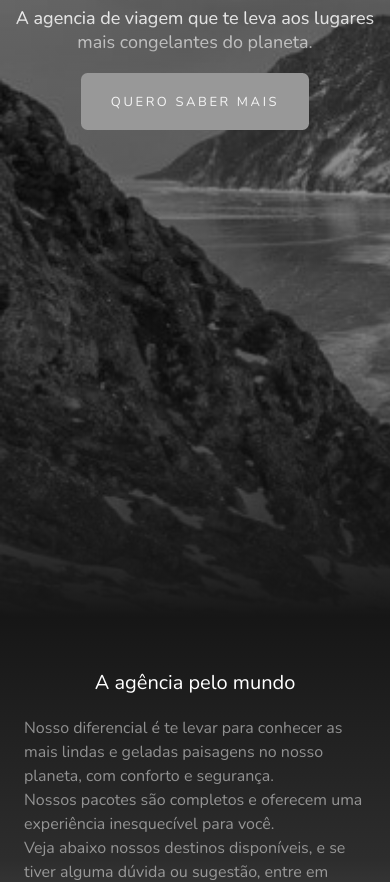
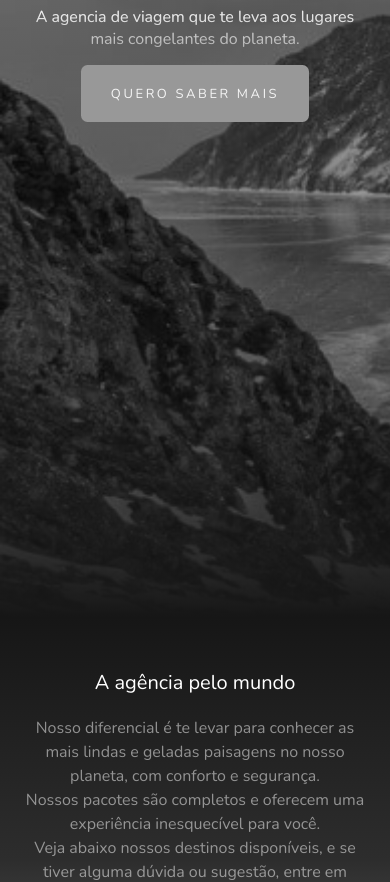
Before and after one commit to natalyapeixoto/responsive-mundo-gelado, a plain HTML site: page index.html in a window 390 px wide. Shown: the part 227-1109 px from the top of the page. Drawn offline with nearby package versions, Linux system fonts and the light colour scheme.

Commit message:
responsive {reprograma}

```diff
--- a/css/style.css
+++ b/css/style.css
@@ -431,7 +431,9 @@ color:#385A58;
       background: #fff;
       padding: 0;
     }
-
+    .section__text{
+      text-align:center;
+    }
     .nav__link{
       display:none;
     }
@@ -456,7 +458,7 @@ color:#385A58;
       height:100vh;
     }
     .header__text {
-      font-size: 18px;
+      font-size: 16px;
     }
 
     .section{
```
